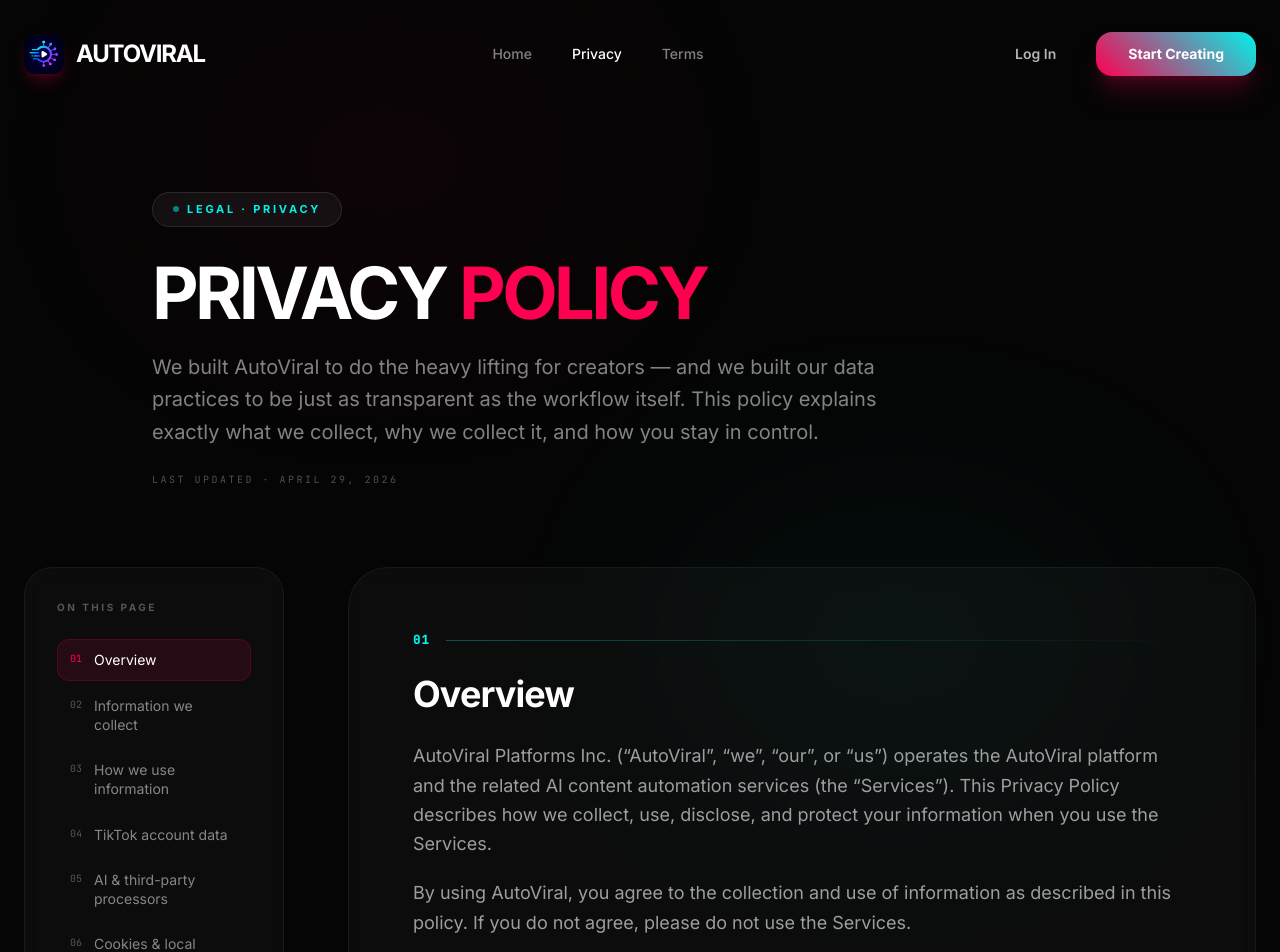
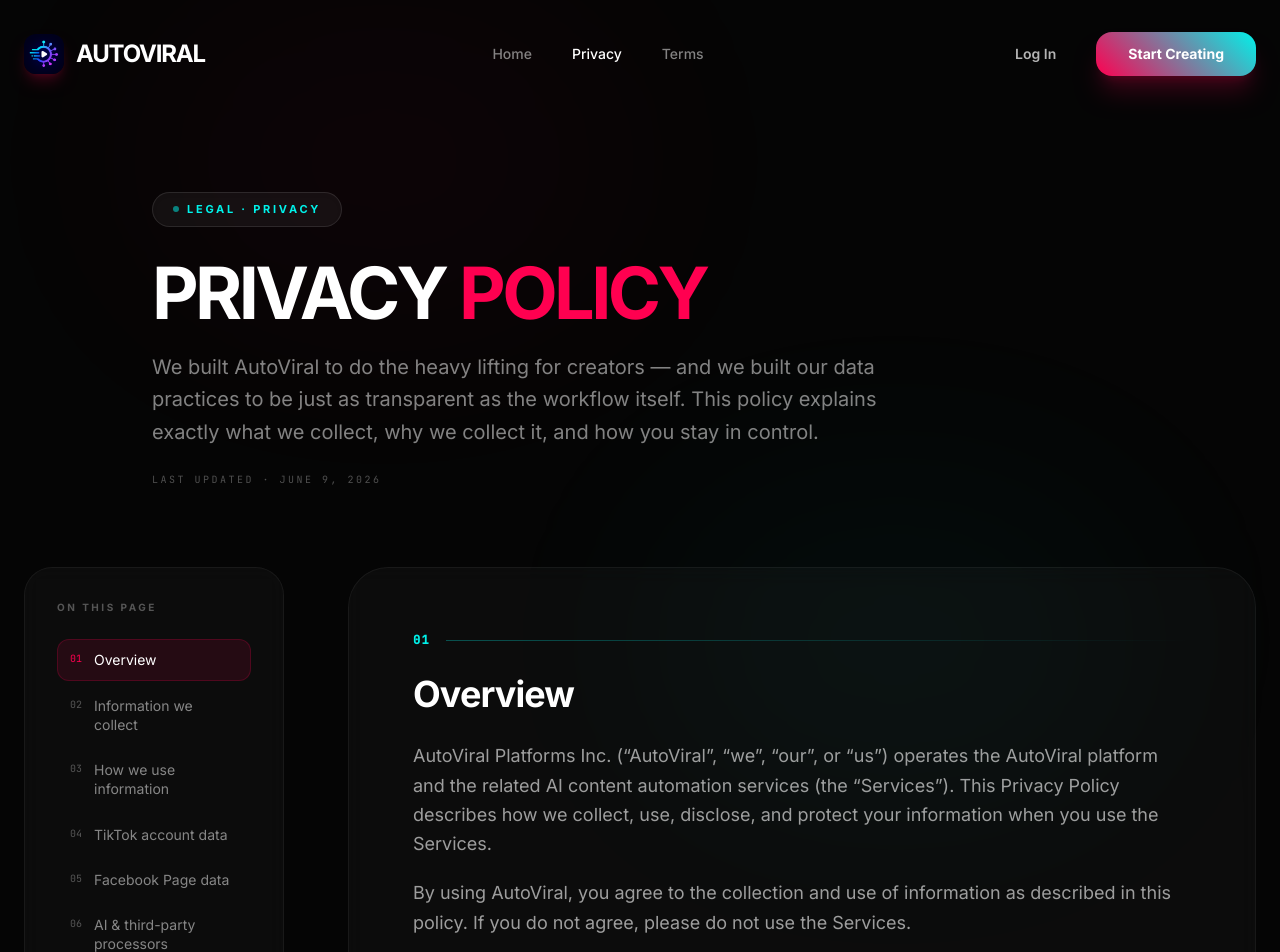
Before and after one commit to Joshbond123/AutoViral, a React (Vite) app: page /privacy in a window 1280 px wide. Shown: the top 952 px of the page. Built offline with nearby package versions, Linux system fonts and the light colour scheme; no server answers.

Commit message:
feat: add Facebook Page data section; update lastUpdated June 9 2026

```diff
--- a/src/pages/Privacy.tsx
+++ b/src/pages/Privacy.tsx
@@ -5,6 +5,7 @@
   { id: 'information-we-collect', title: 'Information we collect' },
   { id: 'how-we-use', title: 'How we use information' },
   { id: 'tiktok-data', title: 'TikTok account data' },
+    { id: 'facebook-data', title: 'Facebook Page data' },
   { id: 'ai-providers', title: 'AI & third-party processors' },
   { id: 'cookies', title: 'Cookies & local storage' },
   { id: 'sharing', title: 'How we share data' },
@@ -23,7 +24,7 @@
       eyebrow="Legal · Privacy"
       title={<>Privacy <span className="text-brand-primary">Policy</span></>}
       subtitle="We built AutoViral to do the heavy lifting for creators — and we built our data practices to be just as transparent as the workflow itself. This policy explains exactly what we collect, why we collect it, and how you stay in control."
-      lastUpdated="April 29, 2026"
+      lastUpdated="June 9, 2026"
       sections={sections}
     >
       <LegalSection id="overview" number="01" title="Overview">
```
